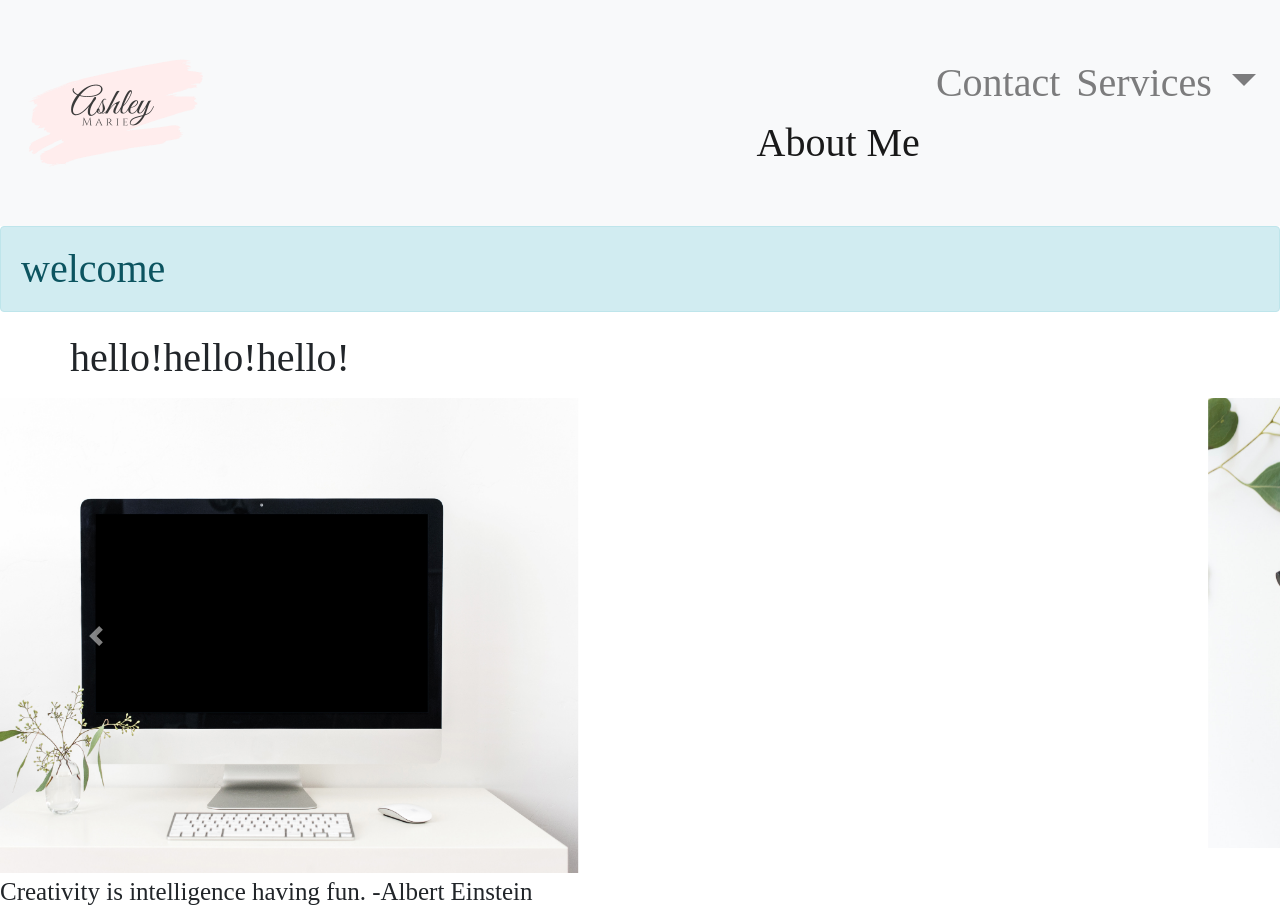
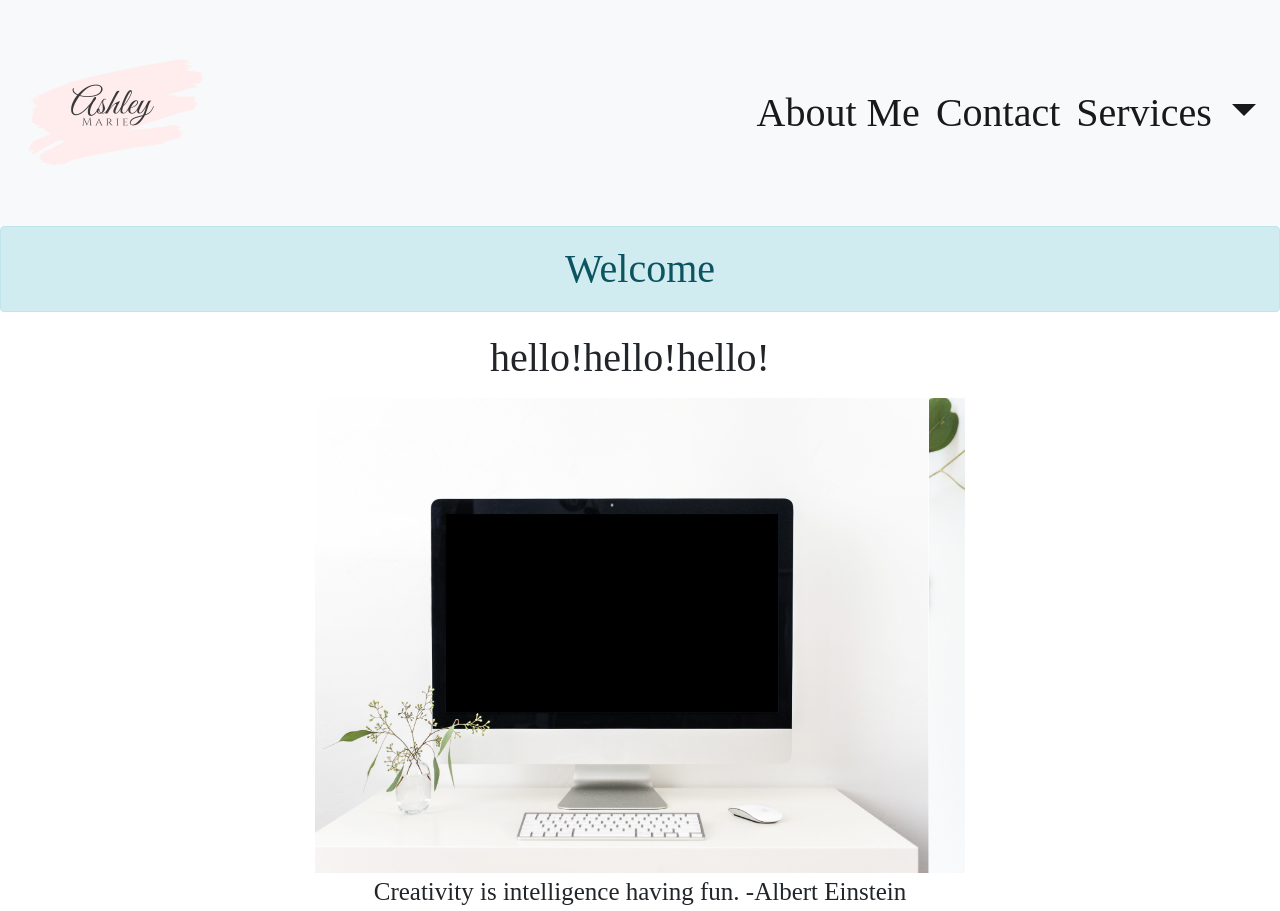
Before and after one commit to ashleyflores7/Web-Design-II, a plain HTML site: page index.html in a window 1280 px wide. Drawn offline with nearby package versions, Linux system fonts and the light colour scheme.

Commit message:
centered

```diff
--- a/index.html
+++ b/index.html
@@ -10,26 +10,27 @@
         <link rel="stylesheet" href="https://cdnjs.cloudflare.com/ajax/libs/animate.css/3.7.2/animate.min.css">
     </head>
 <body>
-    <header>
+
 
 <!-- <h1 class="animated infinite bounce delay-2s"> Welcome </h1> -->
 <!-- <img src="assests/images/ashleyblush.png" alt="ashleylogo"> -->
 
 <nav class="navbar navbar-expand-lg navbar-light bg-light">
-    <a class="navbar-brand" href="#"> <img src="assests/images/ashleyblush.png" alt="ashleylogo">
+    <a class="navbar-brand" href="#"> <img src="assests/images/ashleyblush.png" alt="ashleylogo"></a>
     <button class="navbar-toggler" type="button" data-toggle="collapse" data-target="#navbarSupportedContent"
       aria-controls="navbarSupportedContent" aria-expanded="false" aria-label="Toggle navigation">
       <span class="navbar-toggler-icon"></span>
     </button>
     <div class="collapse navbar-collapse" id="navbarSupportedContent">
+        <!-- <div class="mx-auto" style="width: 500px"> -->
       <ul class="navbar-nav ml-auto">
         <li class="nav-item active">
-          <a class="nav-link" href="#">About Me<span class="sr-only">(current)</span></a>
+          <a class="nav-link" href="#">About Me</a>
         </li>
-        <li class="nav-item">
+        <li class="nav-item active">
           <a class="nav-link" href="#">Contact</a>
         </li>
-        <li class="nav-item dropdown">
+        <li class="nav-item dropdown active">
           <a class="nav-link dropdown-toggle" href="#" id="navbarDropdown" role="button" data-toggle="dropdown"
             aria-haspopup="true" aria-expanded="false">
             Services
@@ -43,10 +44,12 @@
       </ul>
     </div>
   </nav>
-    </header>
-      <div class="alert alert-info" role="alert">
-        welcome
+
+      <div class="alert alert-info " role="alert">
+        Welcome
       </div>
+
+
 
     <section>
         <!-- <div class="container"> -->
@@ -58,7 +61,7 @@
         </div> -->
 
 
-        <div class="container">
+        <div class="container mx-auto" style="width: 300px;">
             <div class="row">
               <div class=".col-xl-">hello!</div>
               <div class=".col-xl-">hello!</div>
@@ -67,16 +70,16 @@
           </div>
 
 
-        <div id="carouselExampleControls" class="carousel slide" data-ride="carousel">
-            <div class="carousel-inner">
-              <div class="carousel-item active">
+        <div id="carouselExampleControls" class="carousel slide" data-ride="carousel" >
+            <div class="carousel-inner mx-auto" style="width:650px;height:475px">
+              <div class="carousel-item active ">
                 <img src="assests/images/balancedcomp.jpg" alt="maccomputer" style="width: 650px;height:475px">
               </div>
-              <div class="carousel-item">
-                <img src="assests/images/brandingdoodle.jpg" alt="brandingpic" style="width:650px;height:450px">>
+              <div class="carousel-item ">
+                <img src="assests/images/brandingdoodle.jpg" alt="brandingpic" style="width:650px;height:475px">
               </div>
-              <div class="carousel-item">
-                <img src="assests/images/Swatch.jpg" alt="design" style="width:650px;height:650px">>
+              <div class="carousel-item ">
+                <img src="assests/images/Swatch.jpg" alt="design" style="width:650px;height:475px">
               </div>
             </div>
             <a class="carousel-control-prev" href="#carouselExampleControls" role="button" data-slide="prev">
@@ -93,7 +96,7 @@
     </section>
 
     <summary>
-        Creativity is intelligence having fun. -Albert Einstein
+       Creativity is intelligence having fun. -Albert Einstein
     </summary>
 
 <footer>
--- a/styles/main.scss
+++ b/styles/main.scss
@@ -30,6 +30,7 @@ body {
   font-family: 'Henny Penny';
   font-size: 40px;
   font-weight: 300;
+  text-align: center;
 }
 h1 {
     background-color: white;
@@ -39,6 +40,8 @@ summary {
     background-color: white;
     font-family: 'Henny Penny';
     font-size: 25px;
+    text-align: center;
+
 }
 .container {
     min-height: 70px;
```
Also changed, not shown: styles/main.css, 1 other file.
